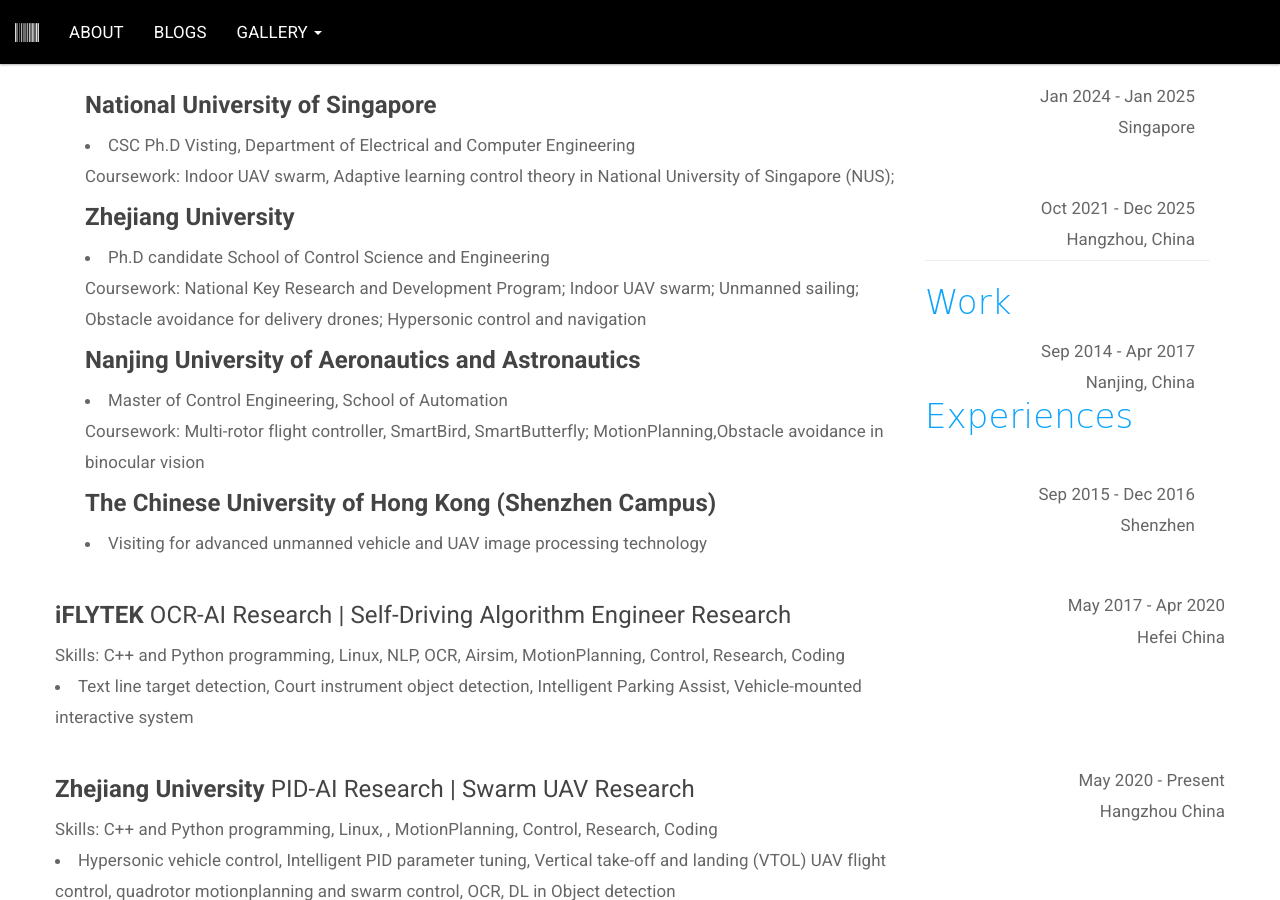
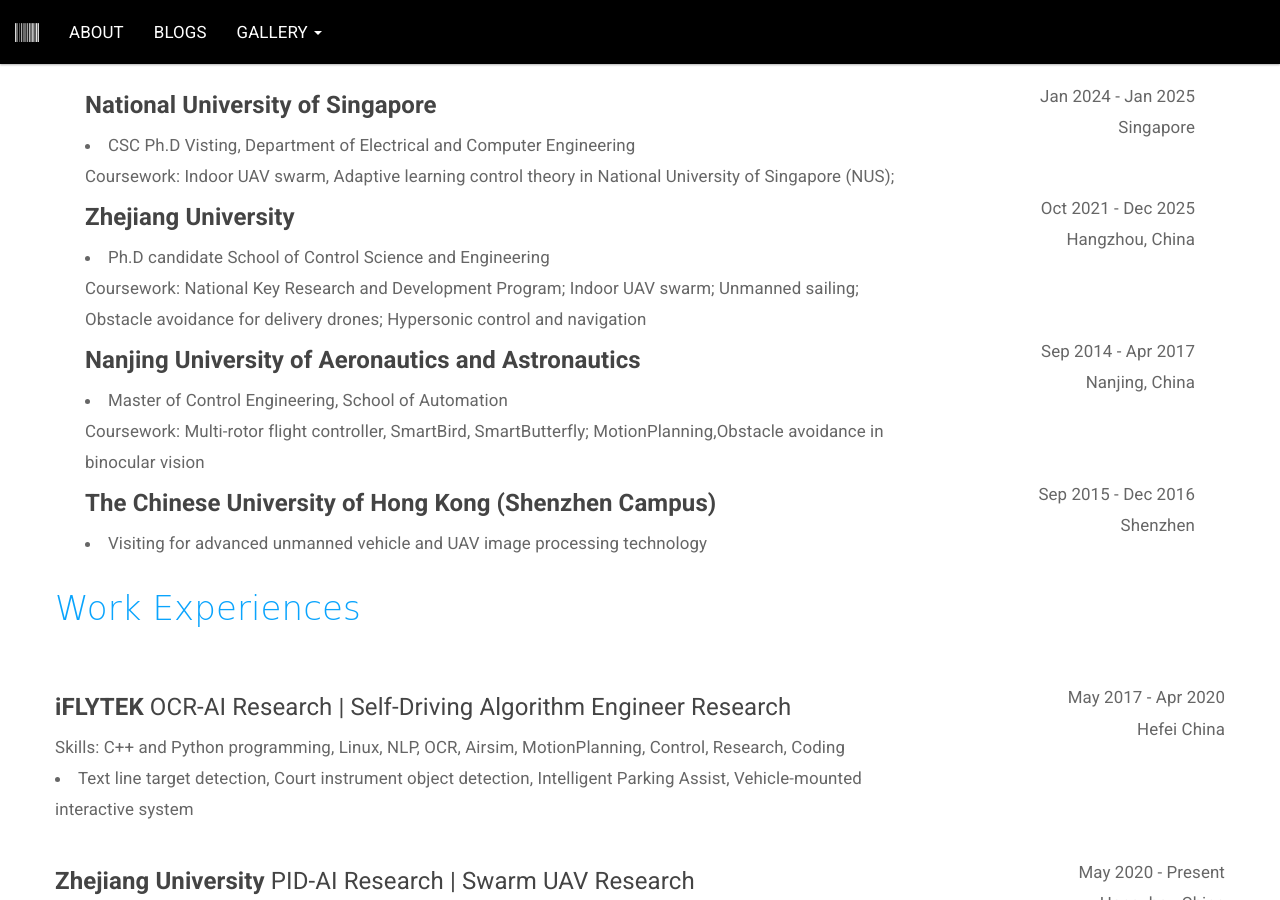
Before and after one commit to ayan1991/ayan1991.github.io, a Jekyll site: the page built from _pages/about.html, in a window 1280 px wide and 900 px high, scrolled down 1242 px. Built offline with Jekyll 4.4.1, drawn with Linux system fonts in a browser that asks for light colours.

Commit message:
[add]1. NUS fix3

```diff
--- a/_pages/about.html
+++ b/_pages/about.html
@@ -212,11 +212,10 @@
 				</div>
             <br/>
 <br/>
-
-
+</div>
             <hr class="m-y-2">
 			<h3 class="subtitle" >Work Experiences</h3>
-		</div>
+
 <!-- 			<div class = "row">
 				<div class="col-md-9">
 					<h4 ><b>Penn Wharton Budget Model </b> | Data Quality Assurance</h4>
@@ -274,7 +273,7 @@
             <div class = "row">
 			    <div class="col-md-12">
                     <h2 class="title-block">Projects and Papers</h2>
-			    	<hr class="m-y-2">
+			    	<!-- <hr class="m-y-2"> -->
 <!--
 				    <h3 class="subtitle" id="Robots">Robots</h3>	 -->
                 </div>
@@ -282,9 +281,7 @@
 
             <div class = "row">
 			    <div class="col-md-12">
-
 			    	<hr class="m-y-2">
-
 				    <h3 class="subtitle" id= "Research">Research Papers</h3>
                 </div>
 			</div>
```
